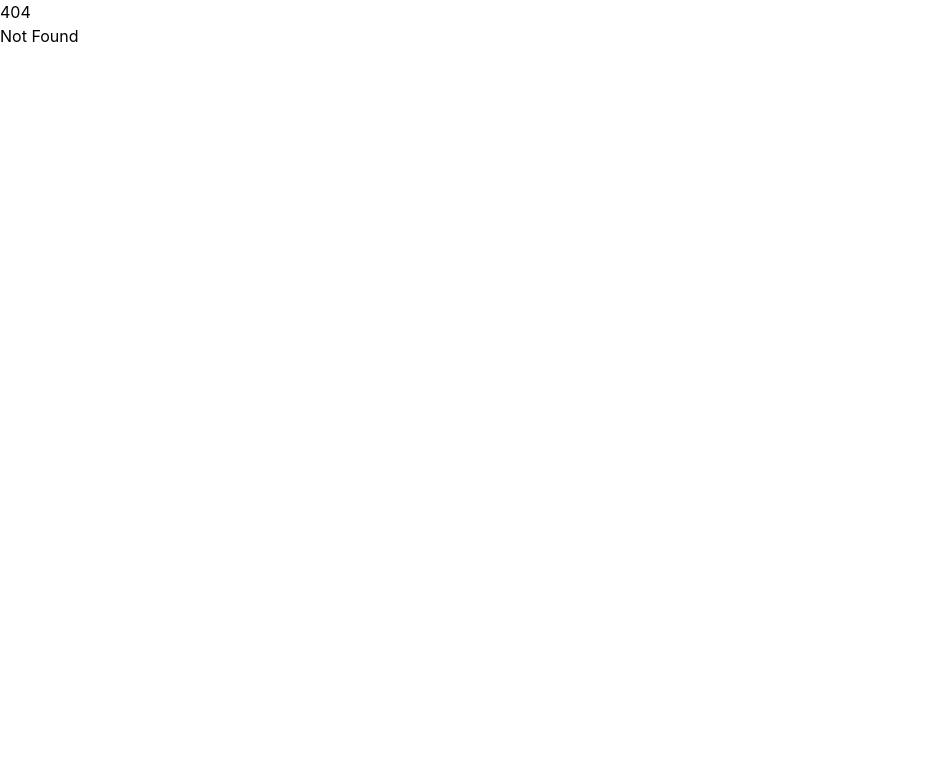
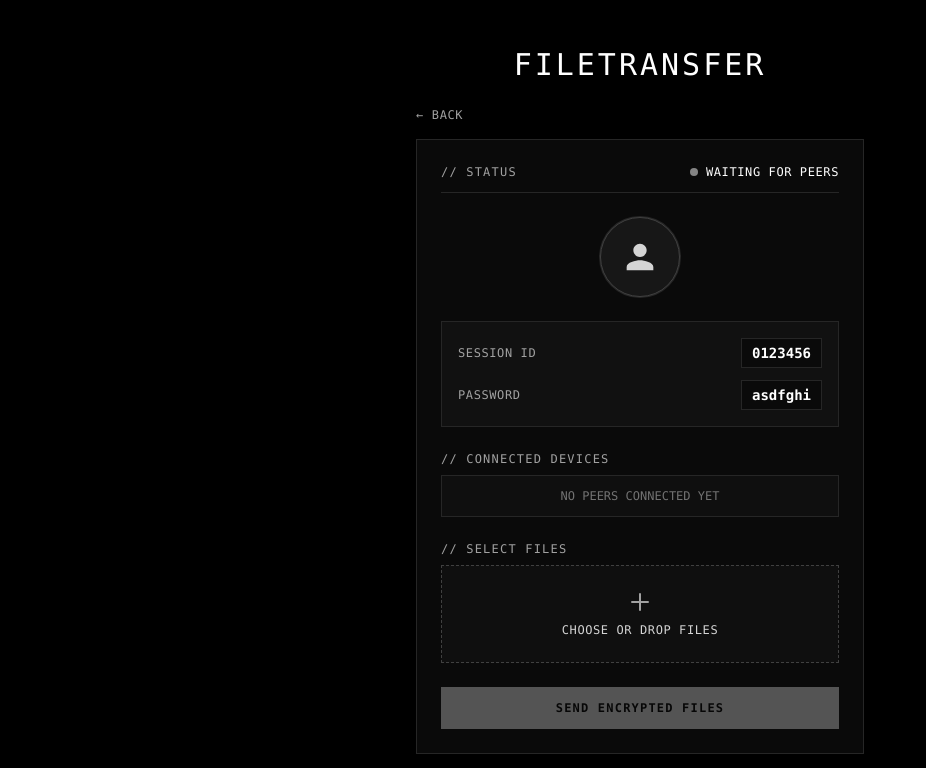
Before and after one commit to DomenOnassis/FileTransfer, a SvelteKit app in the folder client/: page /session in a window 1280 px wide. Before the commit this address had no page. Shown: the top 768 px of the page, without its empty margins (0-926 px from the left). Built offline with nearby package versions, Linux system fonts and the light colour scheme.

Commit message:
feat: created session page and updated home page

```diff
--- a/client/src/routes/+page.svelte
+++ b/client/src/routes/+page.svelte
@@ -1,7 +1,15 @@
 <script lang="ts">
-    // TODO: Get session info from server
-    let sessionId = $state("0123456");
-    let sessionPwd = $state("asdfghi");
+    import { goto } from '$app/navigation';
+
+    function startSession() {
+        // TODO: logic
+        goto("/session");
+    }
+
+    function connectToSession() {
+        // TODO: logic
+        goto("/connect")
+    }
 </script>
 
 <main class="min-h-screen bg-black text-neutral-100 flex flex-col items-center justify-center p-4">
@@ -9,45 +17,19 @@
   <h1 class="text-3xl font-mono tracking-widest uppercase mb-6 text-white">
     FileTransfer
   </h1>
-
-  <div class="w-full max-w-sm bg-neutral-950 border border-neutral-800 rounded-none p-6 shadow-2xl space-y-6">
-
-    <!-- User -->
-    <div class="user flex justify-center">
-      <div class="w-20 h-20 rounded-full bg-neutral-900 border border-neutral-700 flex items-center justify-center ring-1 ring-neutral-800">
-        <svg xmlns="http://www.w3.org/2000/svg" class="w-10 h-10 text-neutral-300" viewBox="0 0 24 24" fill="currentColor">
-          <path d="M12 12c2.21 0 4-1.79 4-4s-1.79-4-4-4-4 1.79-4 4 1.79 4 4 4zm0 2c-2.67 0-8 1.34-8 4v2h16v-2c0-2.66-5.33-4-8-4z"/>
-        </svg>
-      </div>
-    </div>
-
-    <!-- Session Info -->
-    <div class="sessionInfo space-y-3 bg-neutral-900/60 p-4 rounded-none border border-neutral-800">
-
-      <div class="flex items-center justify-between text-sm">
-        <span class="text-neutral-400 font-mono text-xs uppercase tracking-wider">Session ID</span>
-        <code class="font-mono bg-neutral-950 px-2.5 py-1 rounded-none text-white font-semibold border border-neutral-800">
-          {sessionId}
-        </code>
-      </div>
-
-      <div class="flex items-center justify-between text-sm">
-        <span class="text-neutral-400 font-mono text-xs uppercase tracking-wider">Password</span>
-        <code class="font-mono bg-neutral-950 px-2.5 py-1 rounded-none text-white font-semibold border border-neutral-800">
-          {sessionPwd}
-        </code>
-      </div>
-
-    </div>
-  </div>
-
   <!-- Button Container  -->
   <div class="w-full max-w-sm mt-5 flex items-center justify-center gap-10">
-    <button class="bg-neutral-900 border border-neutral-800 rounded-none px-4 py-2 text-xs font-mono uppercase tracking-wider shadow-2xl hover:bg-neutral-800" >
-        Host
+    <button
+      onclick={startSession}
+      class="w-full bg-white text-black border border-white font-mono text-xs uppercase tracking-widest py-3 font-bold hover:bg-neutral-200 disabled:opacity-30 disabled:hover:bg-white transition-colors cursor-pointer"
+    >
+      Host
     </button>
-    <button class="bg-neutral-900 border border-neutral-800 rounded-none px-4 py-2 text-xs font-mono uppercase tracking-wider shadow-2xl hover:bg-neutral-800" >
-        Connect
+    <button
+      onclick={connectToSession}
+      class="w-full bg-white text-black border border-white font-mono text-xs uppercase tracking-widest py-3 font-bold hover:bg-neutral-200 disabled:opacity-30 disabled:hover:bg-white transition-colors cursor-pointer"
+    >
+      Connect
     </button>
   </div>
 
--- /dev/null
+++ b/client/src/routes/session/+page.svelte
@@ -0,0 +1,161 @@
+<script lang="ts">
+  let sessionId = $state("0123456");
+  let sessionPwd = $state("asdfghi");
+  let connectedPeers = $state<string[]>([]);
+  let files = $state<File[]>([]);
+  let isTransmitting = $state(false);
+  let progress = $state(0);
+
+  function handleFileSelect(event: Event) {
+    const input = event.target as HTMLInputElement;
+    if (input.files) {
+      files = [...files, ...Array.from(input.files)];
+    }
+  }
+
+  function removeFile(index: number) {
+    files = files.filter((_, i) => i !== index);
+  }
+
+  function sendFiles() {
+    if (files.length === 0) return;
+    isTransmitting = true;
+    progress = 0;
+  }
+</script>
+
+<main class="min-h-screen bg-black text-neutral-100 flex flex-col items-center justify-center p-4">
+
+  <h1 class="text-3xl font-mono tracking-widest uppercase mb-6 text-white">
+    FileTransfer
+  </h1>
+
+  <!-- Back Button -->
+  <div class="w-full max-w-md flex justify-start mb-4">
+    <a
+      href="/"
+      class="inline-flex items-center gap-2 text-xs font-mono uppercase tracking-wider text-neutral-400 hover:text-white transition-colors"
+    >
+      <span>←</span>
+      <span>Back</span>
+    </a>
+  </div>
+
+  <div class="w-full max-w-md bg-neutral-950 border border-neutral-800 rounded-none p-6 shadow-2xl space-y-6">
+
+    <!-- Status Indicator -->
+    <div class="flex items-center justify-between border-b border-neutral-800 pb-3">
+      <span class="text-xs font-mono uppercase tracking-widest text-neutral-400">
+        // Status
+      </span>
+      <div class="flex items-center gap-2">
+        <span class="w-2 h-2 rounded-full bg-white animate-pulse"></span>
+        <span class="text-xs font-mono uppercase tracking-wider text-white">
+          {connectedPeers.length > 0 ? `Connected (${connectedPeers.length})` : 'Waiting for peers'}
+        </span>
+      </div>
+    </div>
+
+    <!-- User Avatar -->
+    <div class="user flex justify-center">
+      <div class="w-20 h-20 rounded-full bg-neutral-900 border border-neutral-700 flex items-center justify-center ring-1 ring-neutral-800">
+        <svg xmlns="http://www.w3.org/2000/svg" class="w-10 h-10 text-neutral-300" viewBox="0 0 24 24" fill="currentColor">
+          <path d="M12 12c2.21 0 4-1.79 4-4s-1.79-4-4-4-4 1.79-4 4 1.79 4 4 4zm0 2c-2.67 0-8 1.34-8 4v2h16v-2c0-2.66-5.33-4-8-4z"/>
+        </svg>
+      </div>
+    </div>
+
+    <!-- Session Credentials -->
+    <div class="sessionInfo space-y-3 bg-neutral-900/60 p-4 rounded-none border border-neutral-800">
+      <div class="flex items-center justify-between text-sm">
+        <span class="text-neutral-400 font-mono text-xs uppercase tracking-wider">Session ID</span>
+        <code class="font-mono bg-neutral-950 px-2.5 py-1 rounded-none text-white font-semibold border border-neutral-800">
+          {sessionId}
+        </code>
+      </div>
+
+      <div class="flex items-center justify-between text-sm">
+        <span class="text-neutral-400 font-mono text-xs uppercase tracking-wider">Password</span>
+        <code class="font-mono bg-neutral-950 px-2.5 py-1 rounded-none text-white font-semibold border border-neutral-800">
+          {sessionPwd}
+        </code>
+      </div>
+    </div>
+
+    <!-- Connected Peers List -->
+    <div class="space-y-2">
+      <span class="text-xs font-mono uppercase tracking-widest text-neutral-400 block">
+        // Connected Devices
+      </span>
+      {#if connectedPeers.length === 0}
+        <div class="p-3 bg-neutral-900/40 border border-neutral-800 text-center text-xs font-mono text-neutral-500 uppercase">
+          No peers connected yet
+        </div>
+      {:else}
+        <div class="space-y-1">
+          {#each connectedPeers as peer}
+            <div class="flex items-center justify-between p-2 bg-neutral-900 border border-neutral-800 text-xs font-mono text-neutral-300">
+              <span>{peer}</span>
+              <span class="text-emerald-400 text-[10px] uppercase">Active</span>
+            </div>
+          {/each}
+        </div>
+      {/if}
+    </div>
+
+    <!-- File Drop / Upload Zone -->
+    <div class="space-y-2">
+      <span class="text-xs font-mono uppercase tracking-widest text-neutral-400 block">
+        // Select Files
+      </span>
+      <label class="flex flex-col items-center justify-center p-6 border border-dashed border-neutral-700 bg-neutral-900/40 hover:bg-neutral-900/80 transition-colors cursor-pointer text-center">
+        <svg xmlns="http://www.w3.org/2000/svg" class="w-6 h-6 text-neutral-400 mb-2" fill="none" viewBox="0 0 24 24" stroke="currentColor">
+          <path stroke-linecap="round" stroke-linejoin="round" stroke-width="2" d="M12 4v16m8-8H4"/>
+        </svg>
+        <span class="text-xs font-mono text-neutral-300 uppercase tracking-wider">Choose or drop files</span>
+        <input type="file" multiple onchange={handleFileSelect} class="hidden" />
+      </label>
+    </div>
+
+    <!-- Selected Files Queue -->
+    {#if files.length > 0}
+      <div class="space-y-1 max-h-32 overflow-y-auto">
+        {#each files as file, index}
+          <div class="flex items-center justify-between p-2 bg-neutral-900 border border-neutral-800 text-xs font-mono">
+            <span class="truncate max-w-[200px] text-neutral-200">{file.name}</span>
+            <div class="flex items-center gap-2">
+              <span class="text-neutral-500">{(file.size / (1024 * 1024)).toFixed(2)} MB</span>
+              <button onclick={() => removeFile(index)} class="text-neutral-500 hover:text-white border-none bg-transparent p-0">
+                ✕
+              </button>
+            </div>
+          </div>
+        {/each}
+      </div>
+    {/if}
+
+    <!-- Live Progress Indicator -->
+    {#if isTransmitting}
+      <div class="space-y-1">
+        <div class="flex justify-between text-xs font-mono text-neutral-400 uppercase">
+          <span>Transmitting...</span>
+          <span>{progress}%</span>
+        </div>
+        <div class="w-full bg-neutral-900 border border-neutral-800 h-2">
+          <div class="bg-white h-full transition-all duration-200" style="width: {progress}%"></div>
+        </div>
+      </div>
+    {/if}
+
+    <!-- Action Button -->
+    <button
+      onclick={sendFiles}
+      disabled={files.length === 0}
+      class="w-full bg-white text-black border border-white font-mono text-xs uppercase tracking-widest py-3 font-bold hover:bg-neutral-200 disabled:opacity-30 disabled:hover:bg-white transition-colors cursor-pointer"
+    >
+      Send Encrypted Files
+    </button>
+
+  </div>
+
+</main>
```
